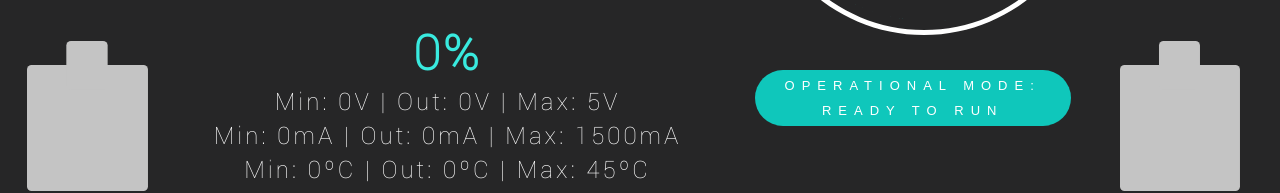
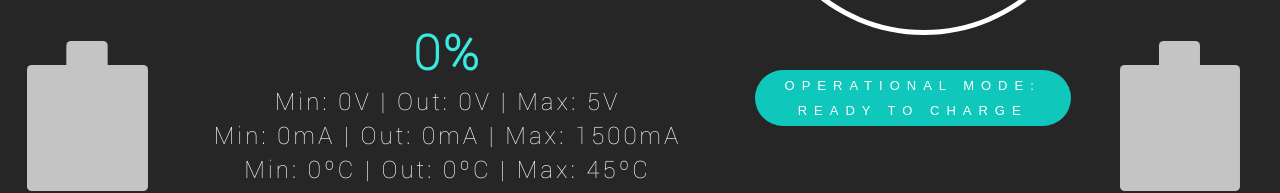
Before and after one commit to adrimrtnz/bms-gui-app, an Angular app: page / in a window 1280 px wide. Shown: the part 638-831 px from the top of the page. Built offline with nearby package versions, Linux system fonts and the light colour scheme.

Commit message:
State Machine update

```diff
--- a/src/app/app.component.scss
+++ b/src/app/app.component.scss
@@ -1,4 +1,3 @@
-
 .header {
     position: relative;
     font-size: 36px;
@@ -10,10 +9,6 @@
     .title {
         padding-right: 1350px;
         letter-spacing: 2px;
-    }
-
-    .logo {
-
     }
 }
 
@@ -29,7 +24,7 @@
 }
 
 .reverse {
-
+    background-color: blue;
 }
 
 .central-item {
--- a/src/app/app.component.ts
+++ b/src/app/app.component.ts
@@ -30,10 +30,14 @@ export class AppComponent {
     }
 
     if (!this.batteriesService.isStarted()) {
-      return 'READY TO RUN';
+      return 'READY TO CHARGE';
     }
 
-    return 'RUNNING';
+    if (this.batteriesService.getTotalCharge() >= 100) {
+      return 'FULLY CHARGED';
+    }
+
+    return 'CHARGING';
   }
 
   public startApp() {
--- a/src/app/views/battery/battery.component.scss
+++ b/src/app/views/battery/battery.component.scss
@@ -5,6 +5,7 @@
     gap: 20px;
     padding: 15px;
     margin: 10px;
+
 
     .image-wrapper {
         position: relative;
```
